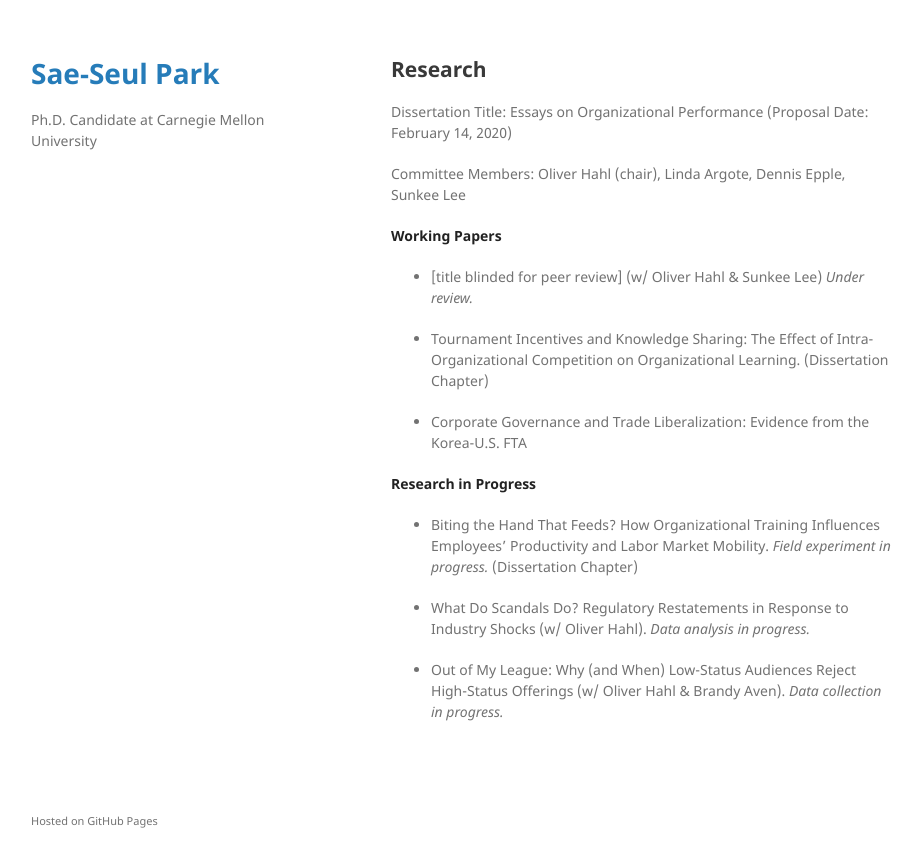
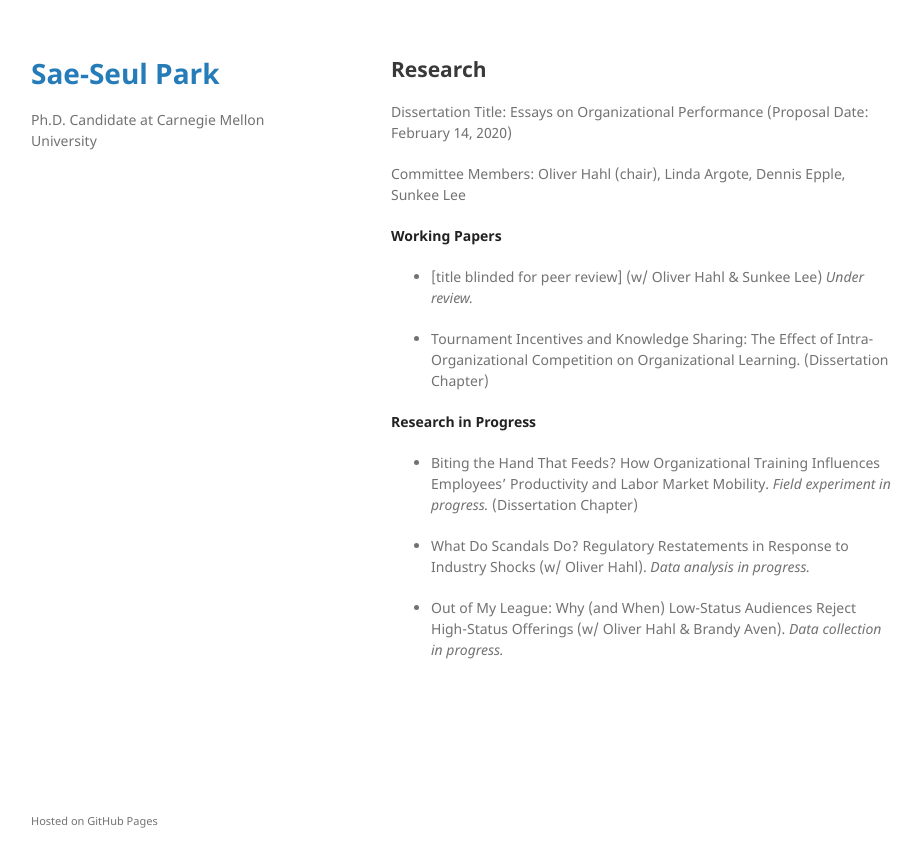
Before and after one commit to saepark/saepark.github.io, a Jekyll site: the page built from research.md, in a window 1280 px wide. Shown: the top 867 px of the page, without its empty margins (179-1100 px from the left). Built offline with Jekyll 4.4.1, drawn with Linux system fonts in a browser that asks for light colours; our own code applies the rules of GitHub Pages for plain Markdown files.

Commit message:
Update research.md

```diff
--- a/research.md
+++ b/research.md
@@ -16,10 +16,6 @@ Oliver Hahl (chair), Linda Argote, Dennis Epple, Sunkee Lee
 
 * Tournament Incentives and Knowledge Sharing: The Effect of Intra-Organizational Competition on Organizational Learning. (Dissertation Chapter)
 
-* Corporate Governance and Trade Liberalization: Evidence from the Korea-U.S. FTA
-
-
-
 **Research in Progress**
 
 * Biting the Hand That Feeds? How Organizational Training Influences Employees' Productivity and Labor Market Mobility. _Field experiment in progress._ (Dissertation Chapter)
```
